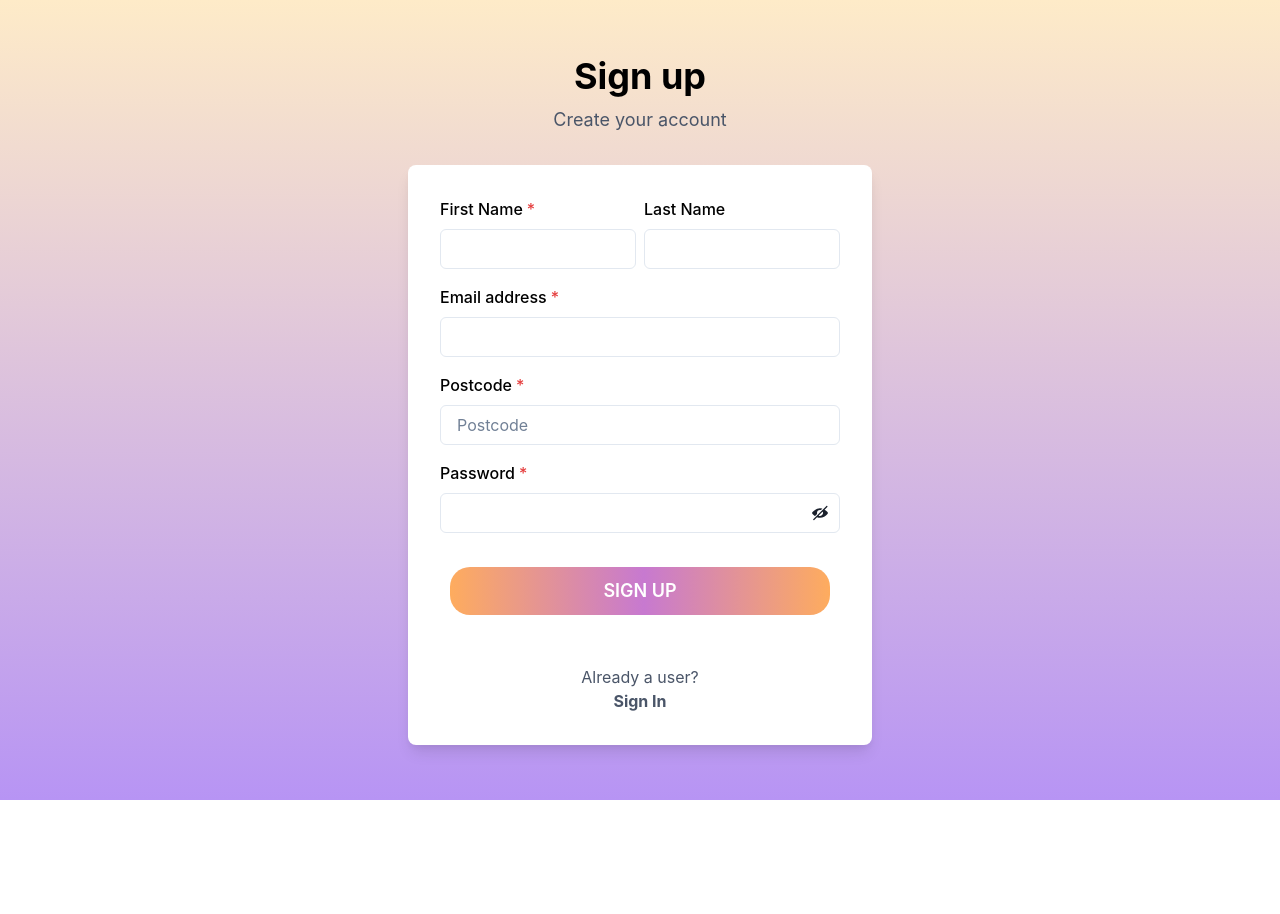
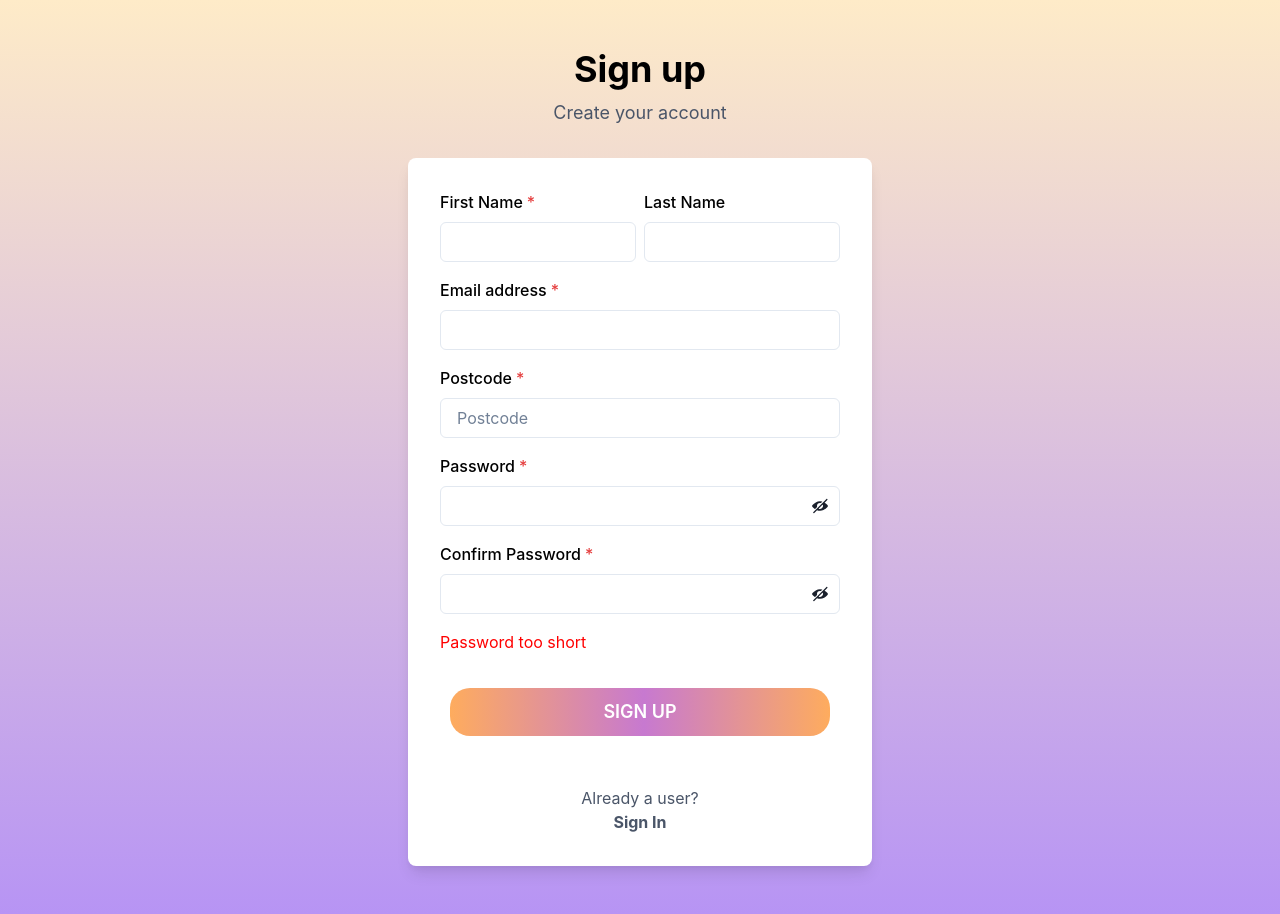
Before and after one commit to faizaj0/FindMySocials, a React (Create React App) app: page /signin in a window 1280 px wide. Both pictures are taken after a click on the element "Sign Up". Before the commit the page ends 800 px from the top, so only its background shows below. Built offline with nearby package versions, Linux system fonts and the light colour scheme.

Commit message:
added pw validation and repeat password field

```diff
--- /dev/null
+++ b/src/components/PasswordInput.js
@@ -0,0 +1,28 @@
+import { ViewIcon, ViewOffIcon } from "@chakra-ui/icons";
+import { Button, FormControl, FormLabel, Input, InputRightElement, InputGroup } from "@chakra-ui/react";
+import { useState } from "react";
+
+export default function PasswordInput({ value, setValue, label }) {
+    const [showPassword, setShowPassword] = useState();
+
+    return (
+        <FormControl isRequired>
+            <FormLabel>{label}</FormLabel>
+            <InputGroup>
+                <Input
+                    type={showPassword ? "text" : "password"}
+                    value={value}
+                    onChange={(e) => setValue(e.target.value)}
+                />
+                <InputRightElement h={"full"}>
+                <Button
+                    variant={"ghost"}
+                    onClick={() => setShowPassword(!showPassword)}
+                >
+                    {showPassword ? <ViewIcon /> : <ViewOffIcon />}
+                </Button>
+                </InputRightElement>
+            </InputGroup>
+        </FormControl>
+    )
+}
--- a/src/screens/signup.js
+++ b/src/screens/signup.js
@@ -22,6 +22,7 @@ import {
 
 import { ViewIcon, ViewOffIcon } from "@chakra-ui/icons";
 import { paths } from "../constants/paths";
+import PasswordInput from "../components/PasswordInput";
 
 export default function SignUp() {
 
@@ -29,8 +30,12 @@ export default function SignUp() {
 
   const [message, setMessage] = useState('');
   const [rememberMe, setRememberMe] = useState(true);
+
   const [password, setPassword] = useState("");
-  const [passwordRepeat, setPasswordRepeat] = useState('');
+  const [passwordConfirm, setPasswordConfirm] = useState('');
+  const [passwordValid, setPasswordValid] = useState(false);
+  const [passwordError, setPasswordError] = useState(false);
+
   const [username, setUsername] = useState('');
   const [firstName, setFirstName] = useState('');
   const [lastName, setLastName] = useState('');
@@ -62,6 +67,29 @@ export default function SignUp() {
       setEmailValid(false);
     }
   }, [email])
+
+  useEffect(() => {
+    const uppercaseRE = /[A-Z]/;
+    const lowercaseRE = /[a-z]/;
+    const digitRE = /[0-9]/;
+
+    if (password != passwordConfirm) {
+      // Confirm pws match
+      setPasswordValid(false);
+      setPasswordError('Passwords do not match');
+    } else if (password.length < 8) {
+      // Confirm pw long enough
+      setPasswordValid(false);
+      setPasswordError('Password too short');
+    } else if (!uppercaseRE.test(password) || !lowercaseRE.test(password) || !digitRE.test(password)) {
+      // Confirm pw has uppercase, lowercase, digit
+      setPasswordValid(false);
+      setPasswordError('Password must contain a lowercase letter, an uppercase letter, and a digit');
+    } else {
+      setPasswordValid(true);
+      setPasswordError('');
+    }
+  }, [password, passwordConfirm])
 
   return (
     <div className="page-sign-up">
@@ -108,28 +136,17 @@ export default function SignUp() {
                 <Text size={'xs'} color={'red'} textAlign={'left'}>{email && !emailValid && 'Incorrect Email'}</Text>
               </FormControl>
 
-              <FormControl id="email" isRequired>
+              <FormControl id="postcode" isRequired>
                 <FormLabel>Postcode</FormLabel>
                 <Input type="text" placeholder="Postcode" value={postcode} onChange={(e) => setPostcode(e.target.value.toUpperCase())} />
                 <Text size={'xs'} color={'red'} textAlign={'left'}>{postcode && !postcodeValid && 'Incorrect Postcode'}</Text>
               </FormControl>
 
-              <FormControl id="password" isRequired>
-                <FormLabel>Password</FormLabel>
-                <InputGroup>
-                  <Input type={showPassword ? "text" : "password"} />
-                  <InputRightElement h={"full"}>
-                    <Button
-                      variant={"ghost"}
-                      onClick={() =>
-                        setShowPassword((showPassword) => !showPassword)
-                      }
-                    >
-                      {showPassword ? <ViewIcon /> : <ViewOffIcon />}
-                    </Button>
-                  </InputRightElement>
-                </InputGroup>
-              </FormControl>
+              <PasswordInput value={password} setValue={setPassword} label={'Password'} />
+              <PasswordInput value={passwordConfirm} setValue={setPasswordConfirm} label={'Confirm Password'} />
+              <Text size={'xs'} color={'red'} textAlign={'left'}>{passwordError}</Text>
+
+
               <Stack spacing={10} pt={2}>
                 <Button
                   className="btn-grad"
```
